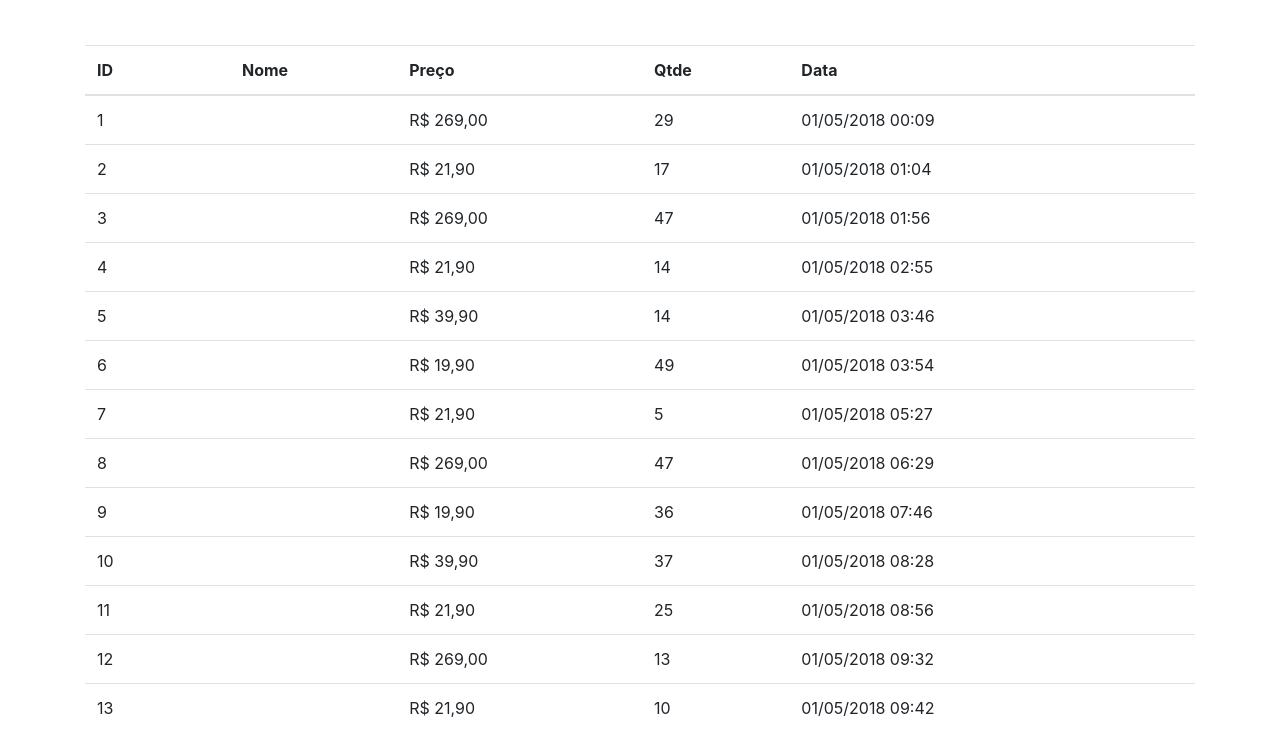
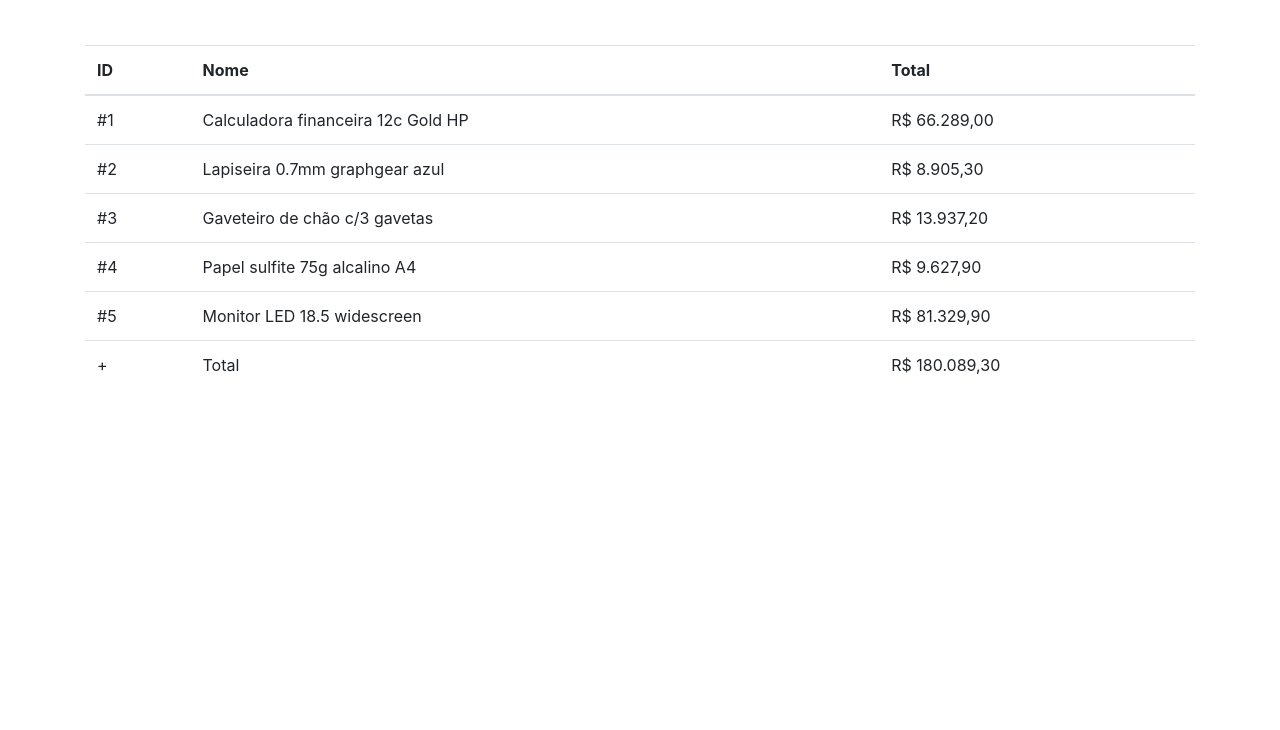
Before and after one commit to HenriqueArtur/exercicios-vuejs, a website: page sales/index.html in a window 1280 px wide. Shown: the part 67-797 px from the top of the page. Drawn offline with Linux system fonts and the light colour scheme.

Commit message:
calcular total

```diff
--- a/sales/index.html
+++ b/sales/index.html
@@ -12,7 +12,29 @@
     <div id="app">
         <div class="container">
             <h1 class="mt-3">{{title}}</h1>
-            <table class="mt-5 table">
+
+            <table class="mt-5 table" v-if="salesByProduct">
+                <thead>
+                    <tr>
+                        <th>ID</th>
+                        <th>Nome</th>
+                        <th>Total</th>
+                    </tr>
+                    <tr v-for="(sale, index) in salesByProduct">
+                        <td>#{{ index + 1 }}</td>
+                        <td>{{ sale.name }}</td>
+                        <td v-money="'R$'">{{ sale.value }}</td>
+                    </tr>
+                </thead>
+                <tfoot>
+                    <tr>
+                        <td>+</td>
+                        <td>Total</td>
+                        <td v-money="'R$'">{{ calculateTotal(salesByProduct) }}</td>
+                    </tr>
+                </tfoot>
+            </table>
+            <!-- <table class="mt-5 table">
                 <thead>
                     <tr>
                         <th>ID</th>
@@ -31,7 +53,7 @@
                         <td>{{sale.date}}</td>
                     </tr>
                 </tbody>
-            </table>
+            </table> -->
         </div>
     </div>
 
@@ -56,6 +78,29 @@
                     fetch('/data/sales.json')
                         .then(resp => resp.json())
                         .then(data => this.sales = data)
+                },
+                calculateTotal(sales) {
+                    if(!sales) return 0
+                    return sales.reduce((total, sale) => total + sale.value, 0)
+                }
+            },
+            computed: {
+                salesByProduct() {
+                    if(!this.sales) return null
+                    const salesByProduct = this.sales.reduce((grouped, sale) => {
+                        if(!grouped.hasOwnProperty(sale.name)) {
+                            grouped[sale.name] = {
+                                name: sale.name,
+                                value: sale.price * sale.qtde
+                            }
+                            return grouped
+                        }
+
+                        grouped[sale.name].value += sale.price + sale.qtde
+                        return grouped
+                    }, {})
+
+                    return Object.values(salesByProduct)
                 }
             },
             mounted() {
```
